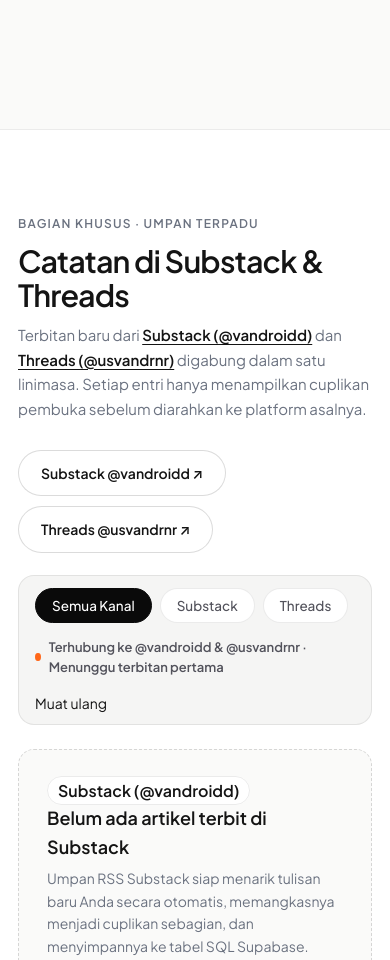
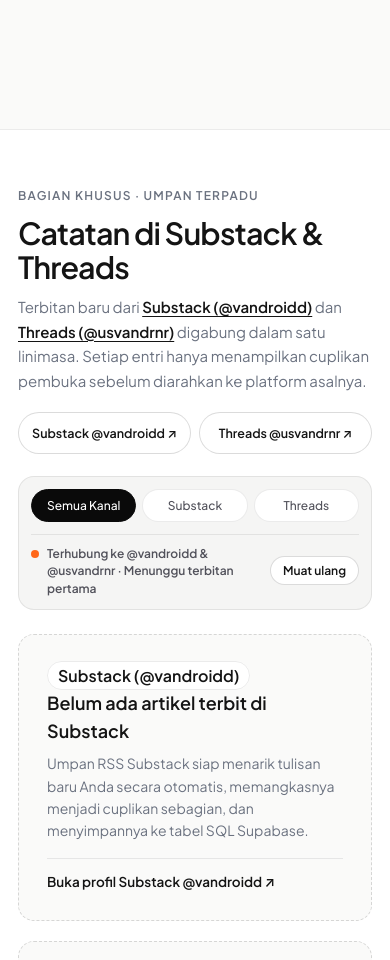
Before and after one commit to vndrrx/usvandre-personal, a website: page public/index.html in a window 390 px wide. Shown: the part 5710-6670 px from the top of the page. Drawn offline with Linux system fonts and the light colour scheme; no server answers.

Commit message:
fix(ui,mobile): polish feeds toolbar, lightbox close button, demo modal scroll, and #tentang anchor

```diff
--- a/public/index.html
+++ b/public/index.html
@@ -179,7 +179,7 @@
     </section>
 
     <!-- 3 Kartu Sorotan Editorial (Profil B&W Elegan + Karya + Kutipan) -->
-    <section class="showcase-section" id="sorotan">
+    <section class="showcase-section" id="tentang">
       <div class="container">
         <div class="section-intro centered">
           <p class="eyebrow">Profil &amp; Sorotan Karya</p>
@@ -200,7 +200,7 @@
           </article>
 
           <!-- Kartu 2: Potret Hitam-Putih Elegan & Bio Ringkas -->
-          <article class="showcase-card card-portrait" id="tentang">
+          <article class="showcase-card card-portrait">
             <div class="portrait-frame">
               <img
                 src="assets/portrait.png"
--- a/public/js/blog.js
+++ b/public/js/blog.js
@@ -334,7 +334,7 @@
         const links = document.createElement("div");
         links.className = "highlight-mini-links";
         links.innerHTML = `
-          <a href="${docMeta.reportUrl}" target="_blank" rel="noopener noreferrer">${docMeta.reportLabel} &nearr;</a>
+          <a href="${docMeta.reportUrl}" target="_blank" rel="noopener noreferrer">${docMeta.reportLabel}&nbsp;&nearr;</a>
         `;
         box.appendChild(links);
       }
@@ -439,7 +439,7 @@
         const actions = document.createElement("div");
         actions.className = "project-actions";
         actions.innerHTML = `
-          <a class="project-action-btn is-primary" href="${docMeta.reportUrl}" target="_blank" rel="noopener noreferrer">${docMeta.reportLabel} &nearr;</a>
+          <a class="project-action-btn is-primary" href="${docMeta.reportUrl}" target="_blank" rel="noopener noreferrer">${docMeta.reportLabel}&nbsp;&nearr;</a>
         `;
         const summaryBtn = document.createElement("button");
         summaryBtn.type = "button";
--- a/public/styles.css
+++ b/public/styles.css
@@ -110,6 +110,10 @@ button {
   border: 0;
   border-top: 1px solid var(--border-hairline);
   margin: 0;
+}
+
+section[id] {
+  scroll-margin-top: 74px;
 }
 
 .inline-link {
@@ -1343,6 +1347,7 @@ button {
   content: "";
   width: 8px;
   height: 8px;
+  flex-shrink: 0;
   border-radius: 50%;
   background-color: var(--substack-accent);
   display: inline-block;
@@ -1940,6 +1945,80 @@ button {
   .footer-links-col {
     gap: 28px 36px;
   }
+
+  .feeds-section {
+    padding: 56px 0 64px;
+  }
+
+  .feeds-header {
+    gap: 18px;
+  }
+
+  .feeds-links {
+    display: grid;
+    grid-template-columns: repeat(2, minmax(0, 1fr));
+    width: 100%;
+    gap: 8px;
+  }
+
+  .feeds-links .btn-pill {
+    padding: 10px 10px;
+    font-size: 12.5px;
+    white-space: nowrap;
+  }
+
+  .feeds-toolbar {
+    flex-direction: column;
+    align-items: stretch;
+    gap: 12px;
+    padding: 12px;
+  }
+
+  .feeds-filter {
+    display: grid;
+    grid-template-columns: repeat(3, minmax(0, 1fr));
+    gap: 6px;
+  }
+
+  .feeds-filter .filter-pill {
+    padding: 8px 6px;
+    font-size: 12px;
+    text-align: center;
+    white-space: nowrap;
+    overflow: hidden;
+    text-overflow: ellipsis;
+  }
+
+  .feeds-status-meta {
+    justify-content: space-between;
+    align-items: center;
+    padding-top: 10px;
+    border-top: 1px solid var(--border-hairline);
+    flex-wrap: nowrap;
+    gap: 10px;
+  }
+
+  .status-pill {
+    font-size: 12px;
+    line-height: 1.45;
+    align-items: flex-start;
+  }
+
+  .status-pill::before {
+    margin-top: 5px;
+  }
+
+  .feeds-status-meta .link-btn {
+    flex-shrink: 0;
+    white-space: nowrap;
+    padding: 6px 12px;
+    border-radius: var(--radius-pill);
+    border: 1px solid var(--border-strong);
+    background: #ffffff;
+    font-size: 12px;
+    font-weight: 600;
+    text-decoration: none;
+  }
 }
 
 @media (max-width: 480px) {
```
Also changed, not shown: public/kenangan.html (+5 -1 lines), public/pages.css (+54 -10 lines), public/portofolio-design.html (+4 -2 lines).
